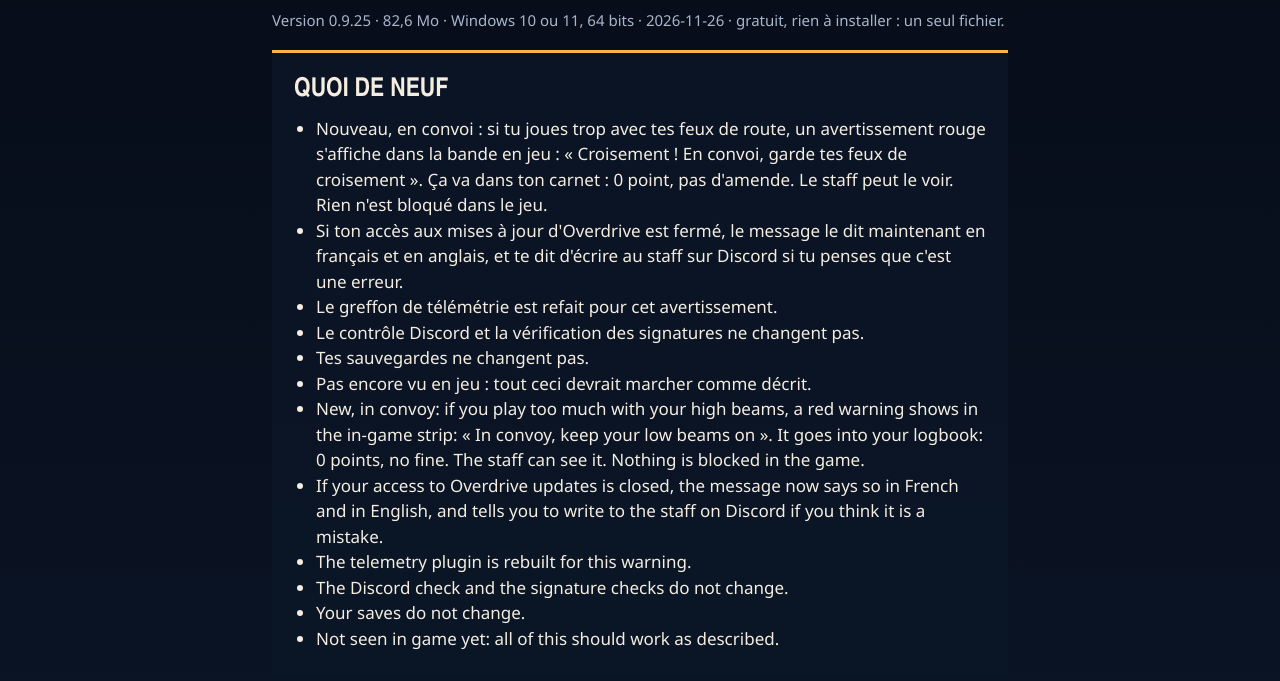
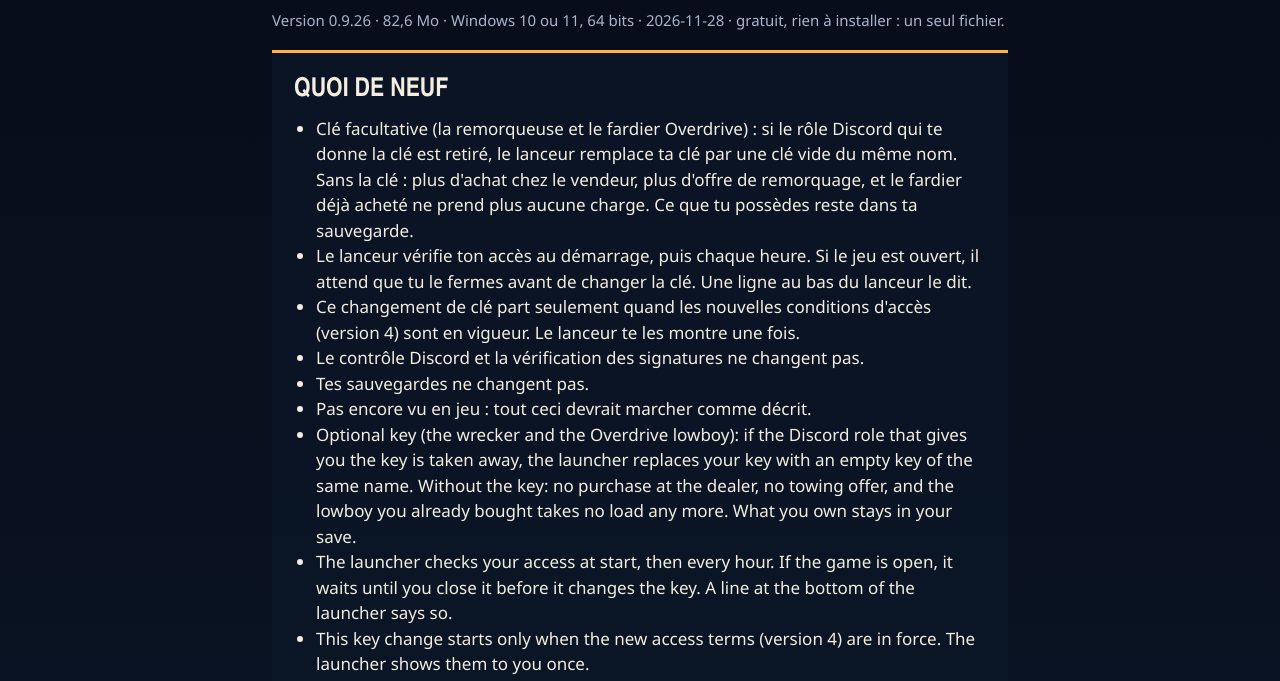
Before and after one commit to leloupnoirduquebec/overdrive-quebec, a plain HTML site: page index.html in a window 1280 px wide. Shown: the part 265-946 px from the top of the page. Drawn offline with Linux system fonts and the light colour scheme.

Commit message:
Version 0.9.26 (source fc33d59b)

```diff
--- a/index.html
+++ b/index.html
@@ -35,22 +35,22 @@
   <h1>Overdrive Qu&#233;bec</h1>
 
 
-  <a class="get" href="Overdrive-0.9.25.exe" download="Overdrive.exe"><span>Télécharger</span></a>
-  <div class="muted">Version 0.9.25 · 82,6 Mo · Windows 10 ou 11, 64 bits · 2026-11-26 · gratuit, rien à installer : un seul fichier.</div>
+  <a class="get" href="Overdrive-0.9.26.exe" download="Overdrive.exe"><span>Télécharger</span></a>
+  <div class="muted">Version 0.9.26 · 82,6 Mo · Windows 10 ou 11, 64 bits · 2026-11-28 · gratuit, rien à installer : un seul fichier.</div>
 
 
   <section class="card">
     <h2>Quoi de neuf</h2>
     <ul>
-      <li>Nouveau, en convoi : si tu joues trop avec tes feux de route, un avertissement rouge s&#39;affiche dans la bande en jeu : &#171; Croisement ! En convoi, garde tes feux de croisement &#187;. &#199;a va dans ton carnet : 0 point, pas d&#39;amende. Le staff peut le voir. Rien n&#39;est bloqu&#233; dans le jeu.</li>
-      <li>Si ton acc&#232;s aux mises &#224; jour d&#39;Overdrive est ferm&#233;, le message le dit maintenant en fran&#231;ais et en anglais, et te dit d&#39;&#233;crire au staff sur Discord si tu penses que c&#39;est une erreur.</li>
-      <li>Le greffon de t&#233;l&#233;m&#233;trie est refait pour cet avertissement.</li>
+      <li>Cl&#233; facultative (la remorqueuse et le fardier Overdrive) : si le r&#244;le Discord qui te donne la cl&#233; est retir&#233;, le lanceur remplace ta cl&#233; par une cl&#233; vide du m&#234;me nom. Sans la cl&#233; : plus d&#39;achat chez le vendeur, plus d&#39;offre de remorquage, et le fardier d&#233;j&#224; achet&#233; ne prend plus aucune charge. Ce que tu poss&#232;des reste dans ta sauvegarde.</li>
+      <li>Le lanceur v&#233;rifie ton acc&#232;s au d&#233;marrage, puis chaque heure. Si le jeu est ouvert, il attend que tu le fermes avant de changer la cl&#233;. Une ligne au bas du lanceur le dit.</li>
+      <li>Ce changement de cl&#233; part seulement quand les nouvelles conditions d&#39;acc&#232;s (version 4) sont en vigueur. Le lanceur te les montre une fois.</li>
       <li>Le contr&#244;le Discord et la v&#233;rification des signatures ne changent pas.</li>
       <li>Tes sauvegardes ne changent pas.</li>
       <li>Pas encore vu en jeu : tout ceci devrait marcher comme d&#233;crit.</li>
-      <li>New, in convoy: if you play too much with your high beams, a red warning shows in the in-game strip: &#171; In convoy, keep your low beams on &#187;. It goes into your logbook: 0 points, no fine. The staff can see it. Nothing is blocked in the game.</li>
-      <li>If your access to Overdrive updates is closed, the message now says so in French and in English, and tells you to write to the staff on Discord if you think it is a mistake.</li>
-      <li>The telemetry plugin is rebuilt for this warning.</li>
+      <li>Optional key (the wrecker and the Overdrive lowboy): if the Discord role that gives you the key is taken away, the launcher replaces your key with an empty key of the same name. Without the key: no purchase at the dealer, no towing offer, and the lowboy you already bought takes no load any more. What you own stays in your save.</li>
+      <li>The launcher checks your access at start, then every hour. If the game is open, it waits until you close it before it changes the key. A line at the bottom of the launcher says so.</li>
+      <li>This key change starts only when the new access terms (version 4) are in force. The launcher shows them to you once.</li>
       <li>The Discord check and the signature checks do not change.</li>
       <li>Your saves do not change.</li>
       <li>Not seen in game yet: all of this should work as described.</li>
@@ -68,7 +68,7 @@
 
 
     <p>L'empreinte SHA-256 du fichier doit être exactement :</p>
-    <p><code>a10d7dd3f519db135007160703139e9ab154cd4a506bf6d1048e2d14dad809cf</code></p>
+    <p><code>44c1a6c68776be836b626b93ca007afa6e523869d9192833fb459b8920cd84d3</code></p>
     <p>Pour la calculer : ouvre PowerShell dans le dossier du téléchargement et tape</p>
     <pre>Get-FileHash .\Overdrive.exe -Algorithm SHA256</pre>
 
```
Also changed, not shown: update.json (+6 -6 lines), SHA256SUMS.txt, affiches/affiche-3.0.77.png (added), manifest.json, notes/overdrive-3.0.77.txt (added), 9 other files.
